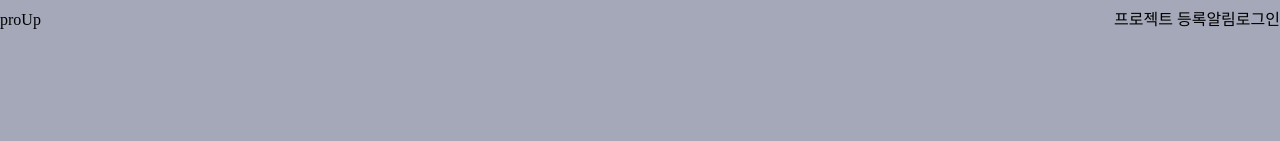
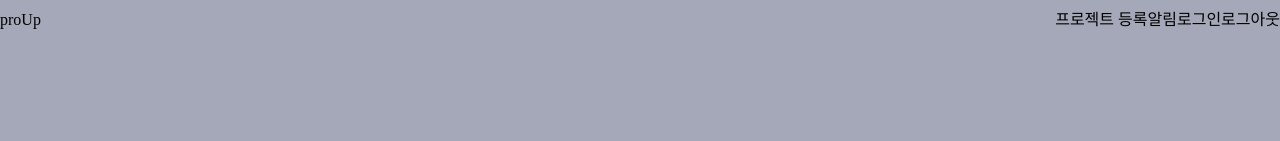
Before and after one commit to IntelliJo/proUp_frontend, a Next.js app: page / in a window 1280 px wide. Shown: the top 141 px of the page. Built offline with nearby package versions, Linux system fonts and the light colour scheme.

Commit message:
로그인 / 로그아웃 TODO 추가
TODO 로그인시 발급받는 토큰을 쿠키에 추가하는 작업 및 로그아웃시 토큰을 쿠키에서 삭제하는 작업

```diff
--- a/src/components/Header.tsx
+++ b/src/components/Header.tsx
@@ -27,6 +27,7 @@ const Header = () => {
 
   const onClickModalRemove = () => {
     alert("이벤트 실행");
+    //TODO : 로그인 확인시 로그인 버튼 삭제 및 로그아웃 버튼 추가
   };
   return (
     <HeaderStyle>
@@ -36,6 +37,8 @@ const Header = () => {
         <Link href="/projects/regist">프로젝트 등록</Link>
         <span>알림</span>
         <span onClick={onClickModalOn}>로그인</span>
+        <span >로그아웃</span>
+        {/* TODO : 로그아웃 버튼 클릭시 쿠키 삭제 및 로그인 버튼 추가 */}
         <Modal visible={isActive} closeEvent={onClickModalOff}>
           {/* <LoginPopup closeEvent={onClickModalOff} actionEvent={onClickModalRemove}></LoginPopup> */}
           <LoginPopup></LoginPopup>
--- a/src/components/users/LoginPopup.tsx
+++ b/src/components/users/LoginPopup.tsx
@@ -19,7 +19,6 @@ const LoginPopup = () => {
 
   const loginUser = async () => {
     //TODO : 로그인 API문서 나오면 이후 변경 필요 > 토큰 쿠키에 집어넣는 작업 진행
-    //TODO : 로그아웃도 문서 나오면 같이 진행
     try {
       const resp = await postLoginUser({
         name : userId.value,
```
